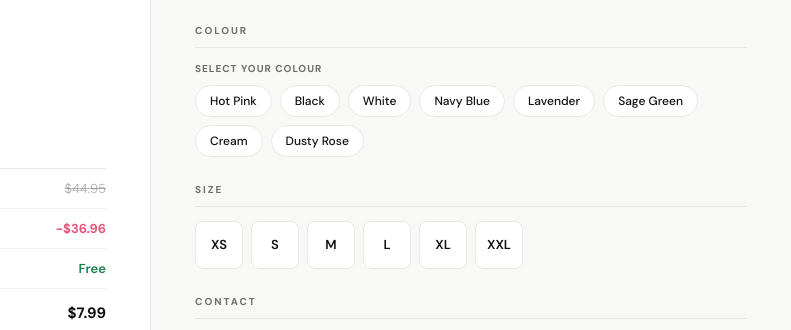
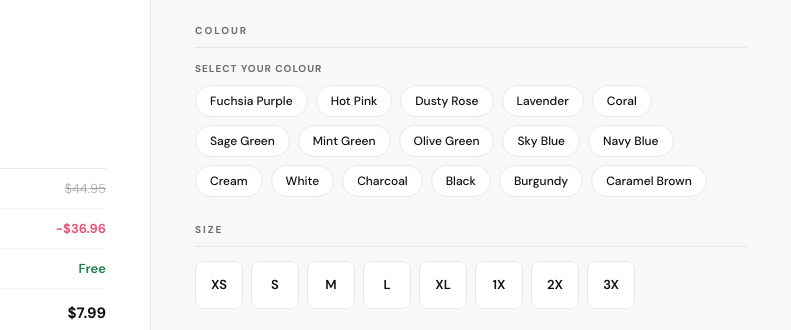
Before and after one commit to vjeg980-hub/apstrap, a website: page apstrap-checkout/index.html in a window 1280 px wide. Shown: the part 143-473 px from the top of the page, 489-1280 px from the left. Drawn offline with Linux system fonts and the light colour scheme; a script that the page names is missing.

Commit message:
Update index.html

```diff
--- a/apstrap-checkout/index.html
+++ b/apstrap-checkout/index.html
@@ -269,14 +269,22 @@ body{font-family:var(--sans);background:var(--bg);color:var(--ink);min-height:10
       <p class="section-head">Colour</p>
       <div class="color-label">Select your colour <span id="colorSelectedLabel" style="font-weight:700;color:var(--ink);"></span></div>
       <div class="color-pills">
+        <div class="color-pill" onclick="selectColor(this,'Fuchsia Purple')">Fuchsia Purple</div>
         <div class="color-pill" onclick="selectColor(this,'Hot Pink')">Hot Pink</div>
+        <div class="color-pill" onclick="selectColor(this,'Dusty Rose')">Dusty Rose</div>
+        <div class="color-pill" onclick="selectColor(this,'Lavender')">Lavender</div>
+        <div class="color-pill" onclick="selectColor(this,'Coral')">Coral</div>
+        <div class="color-pill" onclick="selectColor(this,'Sage Green')">Sage Green</div>
+        <div class="color-pill" onclick="selectColor(this,'Mint Green')">Mint Green</div>
+        <div class="color-pill" onclick="selectColor(this,'Olive Green')">Olive Green</div>
+        <div class="color-pill" onclick="selectColor(this,'Sky Blue')">Sky Blue</div>
+        <div class="color-pill" onclick="selectColor(this,'Navy Blue')">Navy Blue</div>
+        <div class="color-pill" onclick="selectColor(this,'Cream')">Cream</div>
+        <div class="color-pill" onclick="selectColor(this,'White')">White</div>
+        <div class="color-pill" onclick="selectColor(this,'Charcoal')">Charcoal</div>
         <div class="color-pill" onclick="selectColor(this,'Black')">Black</div>
-        <div class="color-pill" onclick="selectColor(this,'White')">White</div>
-        <div class="color-pill" onclick="selectColor(this,'Navy Blue')">Navy Blue</div>
-        <div class="color-pill" onclick="selectColor(this,'Lavender')">Lavender</div>
-        <div class="color-pill" onclick="selectColor(this,'Sage Green')">Sage Green</div>
-        <div class="color-pill" onclick="selectColor(this,'Cream')">Cream</div>
-        <div class="color-pill" onclick="selectColor(this,'Dusty Rose')">Dusty Rose</div>
+        <div class="color-pill" onclick="selectColor(this,'Burgundy')">Burgundy</div>
+        <div class="color-pill" onclick="selectColor(this,'Caramel Brown')">Caramel Brown</div>
       </div>
       <div class="color-req" id="colorErr">Please select a colour</div>
     </div>
@@ -290,7 +298,9 @@ body{font-family:var(--sans);background:var(--bg);color:var(--ink);min-height:10
         <div class="size-pill" onclick="selectSize(this,'M')">M</div>
         <div class="size-pill" onclick="selectSize(this,'L')">L</div>
         <div class="size-pill" onclick="selectSize(this,'XL')">XL</div>
-        <div class="size-pill" onclick="selectSize(this,'XXL')">XXL</div>
+        <div class="size-pill" onclick="selectSize(this,'1X')">1X</div>
+        <div class="size-pill" onclick="selectSize(this,'2X')">2X</div>
+        <div class="size-pill" onclick="selectSize(this,'3X')">3X</div>
       </div>
       <div class="size-req" id="sizeErr">Please select a size</div>
     </div>
```
